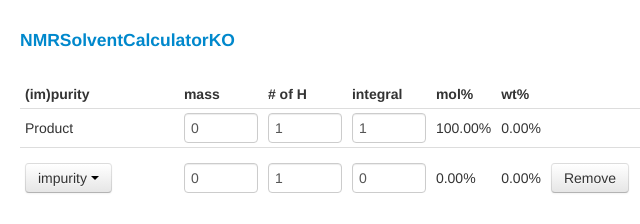
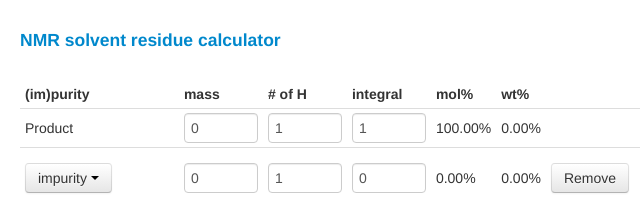
Before and after one commit to Dennis-Smurf/NMRSolventCalculatorKO, a plain HTML site: page index.html in a window 1280 px wide. Shown: the top 224 px of the page, 0-640 px from the left. Drawn offline with Linux system fonts and the light colour scheme.

Commit message:
changed title

```diff
--- a/index.html
+++ b/index.html
@@ -10,7 +10,7 @@
 <body>
     <br />
     <div class="span8">
-     <h4><a href="https://github.com/Dennis-Smurf/NMRSolventCalculatorKO">NMRSolventCalculatorKO</a></h4>
+     <h4><a href="https://github.com/Dennis-Smurf/NMRSolventCalculatorKO">NMR solvent residue calculator</a></h4>
      <br />
             <table class="table table-condensed table-hover">
                 <thead>
```
